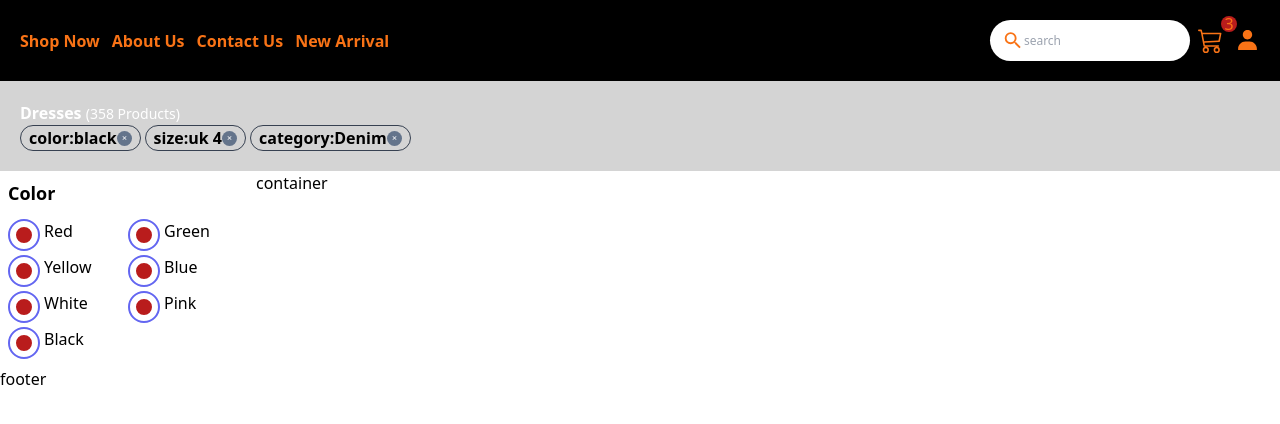
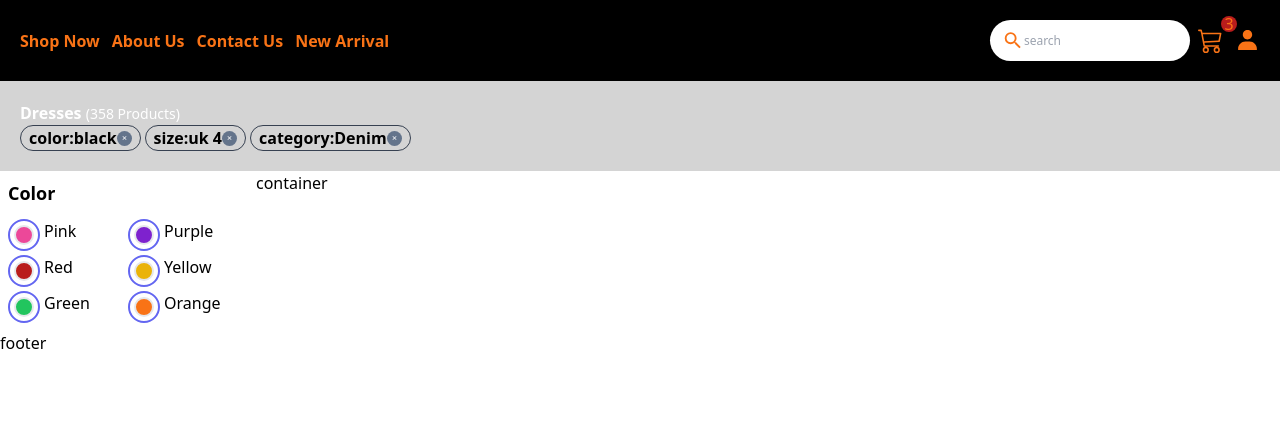
Before and after one commit to priyankara88/gflock, a React (Create React App) app: page / in a window 1280 px wide. Shown: the top 424 px of the page. Built offline with nearby package versions, Linux system fonts and the light colour scheme.

Commit message:
finalized color filter in search

```diff
--- a/src/componant/homecomponant/HomeContainer.jsx
+++ b/src/componant/homecomponant/HomeContainer.jsx
@@ -2,12 +2,24 @@ import { useColor } from "../../context/ColorContext";
 import useFilter from "../../hooks/useFilter";
 
 const HomeContainer = () => {
+  const [filter, setFilter] = useFilter();
+  const [filterColor, setFilterColor] = useColor();
+  const ColorChange = (event) => {
+    setFilter((pre) => {
+      const temp = { ...pre };
+      if (event.target.id != "") {
+        temp["color"] = event.target.id;
+      }
+      return temp;
+    });
+  };
+
   return (
     <div className="w-full">
       {/* container break into two parts  */}
       <div className="w-full grid grid-cols-1 lg:grid-cols-[20%_80%] ">
         <div className="w-full">
-          <ColorFilter />
+          <ColorFilter onclick={ColorChange} />
         </div>
         <div className="w-full">container</div>
       </div>
@@ -17,7 +29,7 @@ const HomeContainer = () => {
 
 export default HomeContainer;
 
-const ColorFilter = () => {
+const ColorFilter = ({ onclick }) => {
   const [filter, setFilter] = useFilter();
   const [filterColor, setFilterColor] = useColor();
 
@@ -28,11 +40,19 @@ const ColorFilter = () => {
         {/* left color */}
         {filterColor.map((iColor, index) => {
           return (
-            <div key={index} className="flex w-full gap-1 mt-1">
+            <div
+              key={index}
+              className="flex w-full gap-1 mt-1"
+              onClick={onclick}
+            >
               <div className="flex w-fit  h-fit p-1 border-2 border-indigo-500 rounded-full items-center justify-center">
-                <div className="w-[20px] h-[20px] border-2 border-white rounded-full bg-red-700" />
+                <div
+                  className={`${iColor.code} w-[20px] h-[20px] border-2  rounded-full`}
+                  id={iColor.name}
+                />
               </div>
-              <p>{iColor}</p>
+
+              <p>{iColor.name}</p>
             </div>
           );
         })}
--- a/src/context/ColorContext.jsx
+++ b/src/context/ColorContext.jsx
@@ -4,13 +4,12 @@ export const ColorContext = createContext({});
 
 const ColorProvider = ({ children }) => {
   const [filterColor, setFilterColor] = useState([
-    "Red",
-    "Green",
-    "Yellow",
-    "Blue",
-    "White",
-    "Pink",
-    "Black",
+    { name: "Pink", code: "bg-pink-500" },
+    { name: "Purple", code: "bg-purple-700" },
+    { name: "Red", code: "bg-red-700" },
+    { name: "Yellow", code: "bg-yellow-500" },
+    { name: "Green", code: "bg-green-500" },
+    { name: "Orange", code: "bg-orange-500" },
   ]);
   return (
     <ColorContext.Provider value={{ filterColor, setFilterColor }}>
```
